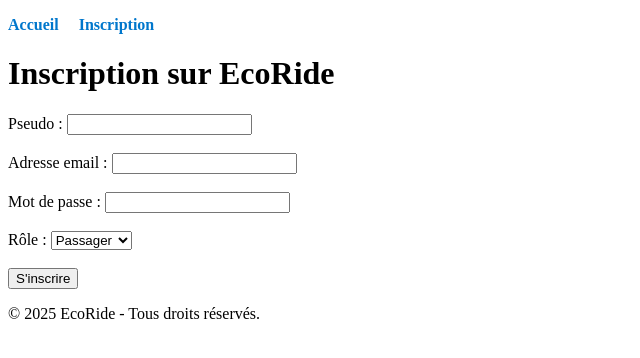
After one commit to Niiby68/EcoRide---ECF-Studi, a PHP site: page /frontend/signup.php in a window 1280 px wide. The commit adds this page. Shown: the top 358 px of the page, without its empty margins (0-640 px from the left). Run offline with PHP 8.4, Linux system fonts and the light colour scheme.

Commit message:
Mise en place de la redirection, ajout de l'inscription et correction des chemins relatifs

```diff
--- a/frontend/css/style.css
+++ b/frontend/css/style.css
@@ -1,3 +1,16 @@
-body {
-    background-color: #e0f7fa;
+nav ul {
+    list-style-type: none;
+    padding: 0;
+    display: flex;
+    gap: 20px;
 }
+
+nav ul li a {
+    text-decoration: none;
+    font-weight: bold;
+    color: #0077cc;
+}
+
+nav ul li a:hover {
+    color: #005599;
+}
--- /dev/null
+++ b/frontend/signup.php
@@ -0,0 +1,48 @@
+<!DOCTYPE html>
+<html lang="fr">
+<head>
+	<meta charset="UTF-8">
+	<meta name="viewport" content="width=device-width, initial-scale=1.0">
+	<title>EcoRide - Inscription</title>
+	<link rel="stylesheet" href="css/style.css">
+</head>
+
+<body>
+<header>
+    <nav>
+        <ul>
+            <li><a href="index.html">Accueil</a></li>
+            <li><a href="signup.php">Inscription</a></li>
+        </ul>
+    </nav>
+
+	<h1>Inscription sur EcoRide</h1>
+</header>
+
+<main>
+	<form action="#" method="post">
+		<label for="pseudo">Pseudo :</label>
+		<input type="text" id="pseudo" name="pseudo" required><br><br>
+
+		<label for="email">Adresse email :</label>
+		<input type="email" id="email" name="email" required><br><br>
+
+		<label for="mot_de_passe">Mot de passe :</label>
+		<input type="password" id="mot_de_passe" name="mot_de_passe" required><br><br>
+
+		<label for="role">Rôle :</label>
+		<select id="role" name="role" required>
+			<option value="passager">Passager</option>
+			<option value="chauffeur">Chauffeur</option>
+			<option value="les_deux">Les deux</option>
+		</select><br><br>
+
+		<input type="submit" value="S'inscrire">
+	</form>
+</main>
+
+<footer>
+	<p>&copy; 2025 EcoRide - Tous droits réservés.</p>
+</footer>
+</body>
+</html>
```
Also changed, not shown: frontend/index.html (+8 -1 lines), index.php (added, +7 -0 lines), .htaccess.
